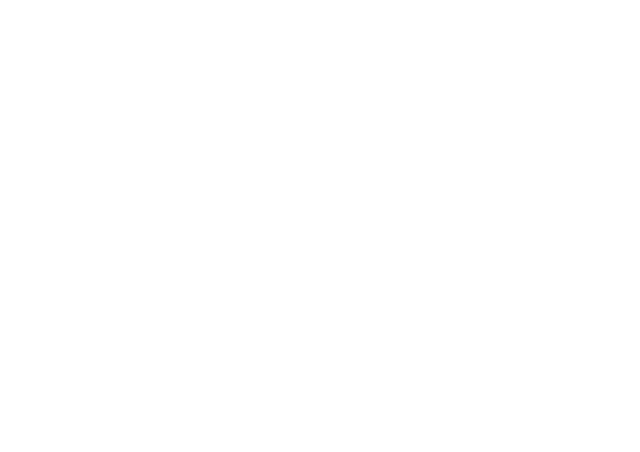
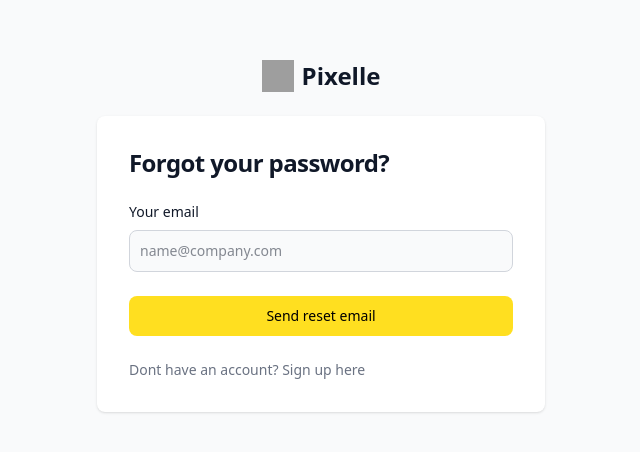
Before and after one commit to MadhavGupta95/Printrest-Copy, a React (Vite) app in the folder app/: page /forgot-password in a window 1280 px wide. Before the commit this address had no page. Shown: the part 164-616 px from the top of the page, without its empty margins (319-959 px from the left). Built offline with nearby package versions, Linux system fonts and the light colour scheme; grey boxes are pictures that could not be loaded.

Commit message:
reste password left

```diff
--- a/app/src/App.jsx
+++ b/app/src/App.jsx
@@ -2,11 +2,13 @@
 import "./index.css";
 import React, { useEffect } from "react";
 import Home from "./components/Home";
-import { Toaster, toast } from "react-hot-toast";
+import { Toaster } from "react-hot-toast";
 import Login from "./components/auth/Login";
 import Signup from "./components/auth/Signup";
 import { useDispatch } from "react-redux";
 import { loadUser } from "./redux/actions/auth";
+import ForgotPassword from "./components/auth/ForgotPassword";
+import ResetPassword from "./components/auth/ResetPassword";
 function App() {
   const dispatch = useDispatch();
   useEffect(() => {
@@ -16,9 +18,15 @@
     <>
       <Toaster />
       <Routes>
+        <Route
+          path="*"
+          element={<p style={{ color: "crimson" }}>404 NOT FOUND</p>}
+        ></Route>
         <Route path="/" element={<Home />}></Route>
         <Route path="/login" element={<Login />}></Route>
         <Route path="/signup" element={<Signup />}></Route>
+        <Route path="/forgot-password" element={<ForgotPassword />}></Route>
+        <Route path="/reset-password" element={<ResetPassword />}></Route>
       </Routes>
     </>
   );
--- a/app/src/components/auth/ForgotPassword.jsx
+++ b/app/src/components/auth/ForgotPassword.jsx
@@ -1,9 +1,87 @@
-import React from 'react'
+import React, { useState } from "react";
+import CustomAxios from "../../utils/axios";
+const ForgotPassword = () => {
+  const [email, setEmail] = useState("");
+  const [message, setMessage] = useState("");
+  const handleSubmit = async (e) => {
+    e.preventDefault();
+    try {
+      const res = await CustomAxios.post("/auth/forgot-password", { email });
+      console.log(res);
+      setMessage(
+        "Check your email for the link to reset your password. If it doesn't appear within a few minutes, check your spam folder."
+      );
+    } catch (error) {
+      console.log(error.message);
+    }
+  };
 
-const ForgotPassword = () => {
   return (
-    <div>ForgotPassword</div>
-  )
-}
+    <div>
+      <section class="bg-gray-50 white:bg-gray-900">
+        <div class="flex flex-col items-center justify-center px-6 py-8 mx-auto md:h-screen lg:py-0">
+          <a
+            href="#"
+            class="flex items-center mb-6 text-2xl font-semibold text-gray-900 white:text-white"
+          >
+            <img
+              class="w-8 h-8 mr-2"
+              src="https://www.svgrepo.com/show/276264/pokeball-pokemon.svg"
+              alt="logo"
+            />
+            Pixelle
+          </a>
+          <div class="w-full bg-white rounded-lg shadow white:border md:mt-0 sm:max-w-md xl:p-0 white:bg-gray-800 white:border-gray-700">
+            <div class="p-6 space-y-4 md:space-y-6 sm:p-8">
+              <h1 class="text-xl font-bold leading-tight tracking-tight text-gray-900 md:text-2xl white:text-white">
+                Forgot your password?
+              </h1>
+              {message && (
+                <div className="text-sm text-gray-600 dark:text-gray-400">
+                  {message}{" "}
+                </div>
+              )}
+              <form class="space-y-4 md:space-y-6" action="#">
+                <div>
+                  <label
+                    for="email"
+                    class="block mb-2 text-sm font-medium text-gray-900 white:text-white"
+                  >
+                    Your email
+                  </label>
+                  <input
+                    onChange={(e) => setEmail(e.target.value)}
+                    type="email"
+                    name="email"
+                    id="email"
+                    class="bg-gray-50 border border-gray-300 text-gray-900 text-sm rounded-lg focus:ring-primary-600 focus:border-primary-600 block w-full p-2.5 white:bg-gray-700 white:border-gray-600 white:placeholder-gray-400 white:text-white white:focus:ring-blue-500 white:focus:border-blue-500"
+                    placeholder="name@company.com"
+                    required=""
+                  />
+                </div>
+                <button
+                  onClick={handleSubmit}
+                  type="submit"
+                  class="w-full bg-yellow-300 text-blue bg-primary-400 hover:bg-blue-300 focus:ring-2 focus:outline-none focus:ring-blue-600 font-medium rounded-lg text-sm px-5 py-2.5 text-center white:bg-primary-600 white:hover:bg-primary-700 white:focus:ring-primary-800 transition ease-in-out"
+                >
+                  Send reset email
+                </button>
+                <p class="text-sm font-light text-gray-500 white:text-gray-400">
+                  Dont have an account?{" "}
+                  <a
+                    href="/signup"
+                    class="font-medium text-primary-600 hover:underline white:text-primary-500"
+                  >
+                    Sign up here
+                  </a>
+                </p>
+              </form>
+            </div>
+          </div>
+        </div>
+      </section>
+    </div>
+  );
+};
 
-export default ForgotPassword
+export default ForgotPassword;
--- a/app/src/components/auth/Login.jsx
+++ b/app/src/components/auth/Login.jsx
@@ -1,11 +1,18 @@
-import React, { useState } from "react";
+import React, { useEffect, useState } from "react";
 import { Link, useNavigate } from "react-router-dom";
 import { loginUser } from "../../redux/actions/auth";
-import { useDispatch } from "react-redux";
+import { useDispatch, useSelector } from "react-redux";
 const Login = () => {
   const [email, setEmail] = useState("");
   const [password, setPassword] = useState("");
   const dispatch = useDispatch();
+  const { token } = useSelector((state) => state.auth);
+  const navigate = useNavigate();
+  useEffect(() => {
+    if (token) {
+      navigate("/");
+    }
+  }, [token]);
   const handleSubmit = async (e) => {
     e.preventDefault();
     dispatch(
--- a/app/src/components/auth/ResetPassword.jsx
+++ b/app/src/components/auth/ResetPassword.jsx
@@ -1,9 +1,95 @@
-import React from 'react'
+import React, { useState } from "react";
+import CustomAxios from "../../utils/axios";
+const ResetPassword = () => {
+  const [email, setEmail] = useState("");
+  const [message, setMessage] = useState("");
+  const handleSubmit = async (e) => {
+    e.preventDefault();
+    try {
+      const res = await CustomAxios.post("/auth/forgot-password", { email });
+      console.log(res);
+      setMessage(
+        "Check your email for the link to reset your password. If it doesn't appear within a few minutes, check your spam folder."
+      );
+    } catch (error) {
+      console.log(error.message);
+    }
+  };
 
-const ResetPassword = () => {
   return (
-    <div>ResetPassword</div>
-  )
-}
+    <div>
+      <section class="bg-gray-50 white:bg-gray-900">
+        <div class="flex flex-col items-center justify-center px-6 py-8 mx-auto md:h-screen lg:py-0">
+          <a
+            href="#"
+            class="flex items-center mb-6 text-2xl font-semibold text-gray-900 white:text-white"
+          >
+            <img
+              class="w-8 h-8 mr-2"
+              src="https://www.svgrepo.com/show/276264/pokeball-pokemon.svg"
+              alt="logo"
+            />
+            Pixelle
+          </a>
+          <div class="w-full bg-white rounded-lg shadow white:border md:mt-0 sm:max-w-md xl:p-0 white:bg-gray-800 white:border-gray-700">
+            <div class="p-6 space-y-4 md:space-y-6 sm:p-8">
+              <h1 class="text-xl font-bold leading-tight tracking-tight text-gray-900 md:text-2xl white:text-white">
+                Reset Password
+              </h1>
+              {message && (
+                <div className="text-sm text-gray-600 dark:text-gray-400">
+                  {message}{" "}
+                </div>
+              )}
+              <form class="space-y-4 md:space-y-6" action="#">
+                <div>
+                  <label
+                    for="Currentpassword"
+                    class="block mb-2 text-sm font-medium text-gray-900 white:text-white"
+                  >
+                    Current password
+                  </label>
+                  <input
+                    onChange={(e) => setpassword(e.target.value)}
+                    type="Currentpassword"
+                    name="Currentpassword"
+                    id="Currentpassword"
+                    class="bg-gray-50 border border-gray-300 text-gray-900 text-sm rounded-lg focus:ring-primary-600 focus:border-primary-600 block w-full p-2.5 white:bg-gray-700 white:border-gray-600 white:placeholder-gray-400 white:text-white white:focus:ring-blue-500 white:focus:border-blue-500"
+                    placeholder="name@company.com"
+                    required=""
+                  />
+                </div>
+                <div>
+                  <label
+                    for="Newpassword"
+                    class="block mb-2 text-sm font-medium text-gray-900 white:text-white"
+                  >
+                    New password
+                  </label>
+                  <input
+                    onChange={(e) => setpassword(e.target.value)}
+                    type="Newpassword"
+                    name="Newpassword"
+                    id="Newpassword"
+                    class="bg-gray-50 border border-gray-300 text-gray-900 text-sm rounded-lg focus:ring-primary-600 focus:border-primary-600 block w-full p-2.5 white:bg-gray-700 white:border-gray-600 white:placeholder-gray-400 white:text-white white:focus:ring-blue-500 white:focus:border-blue-500"
+                    placeholder="name@company.com"
+                    required=""
+                  />
+                </div>
+                <button
+                  onClick={handleSubmit}
+                  type="submit"
+                  class="w-full bg-yellow-300 text-blue bg-primary-400 hover:bg-blue-300 focus:ring-2 focus:outline-none focus:ring-blue-600 font-medium rounded-lg text-sm px-5 py-2.5 text-center white:bg-primary-600 white:hover:bg-primary-700 white:focus:ring-primary-800 transition ease-in-out"
+                >
+                Reset password
+                </button>
+              </form>
+            </div>
+          </div>
+        </div>
+      </section>
+    </div>
+  );
+};
 
-export default ResetPassword
+export default ResetPassword;
--- a/app/src/components/auth/Signup.jsx
+++ b/app/src/components/auth/Signup.jsx
@@ -1,6 +1,6 @@
-import React, { useEffect, useState } from "react";
-import { useDispatch, useSelector } from "react-redux";
-import { Link, useNavigate } from "react-router-dom";
+import React, { useState } from "react";
+import { useDispatch } from "react-redux";
+import { Link } from "react-router-dom";
 import { signupUser } from "../../redux/actions/auth";
 const Signup = () => {
   const [email, setEmail] = useState("");
@@ -8,13 +8,6 @@
   const [firstName, setFirstName] = useState("");
   const [lastName, setLastName] = useState("");
   const dispatch = useDispatch();
-  const { token } = useSelector((state) => state.auth);
-  const navigate = useNavigate();
-  useEffect(() => {
-    if(token){
-      navigate('/')
-    }
-  }, [token]);
   const handleSubmit = async (e) => {
     e.preventDefault();
     dispatch(
```
Also changed, not shown: 3 other files (tests, documents, lock files or other folders).
